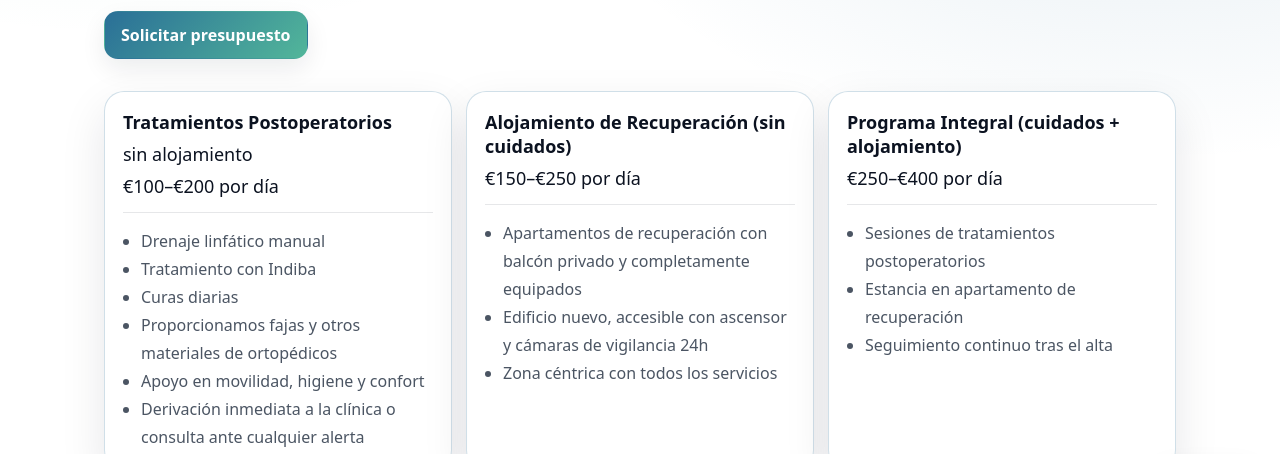
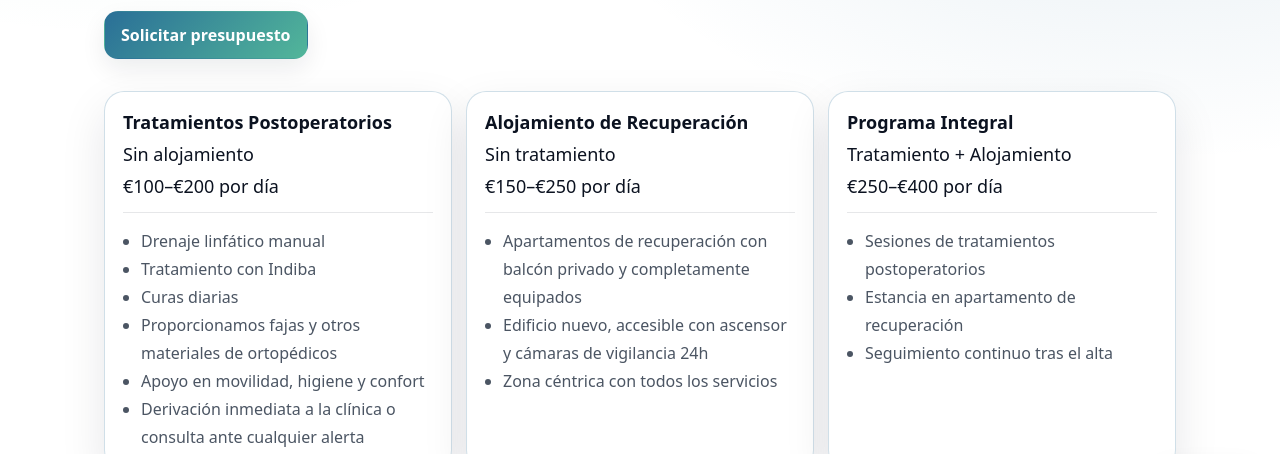
Before and after one commit to yaronstr/BRC, a plain HTML site: page pricing-es.html in a window 1280 px wide. Shown: the part 279-733 px from the top of the page. Drawn offline with Linux system fonts and the light colour scheme.

Commit message:
Update pricing-es.html

```diff
--- a/pricing-es.html
+++ b/pricing-es.html
@@ -2,7 +2,7 @@
 
   <div class="card glow">
     <div class="h3"><strong>Tratamientos Postoperatorios</strong></div>
-    <div class="h3">sin alojamiento</div>
+    <div class="h3">Sin alojamiento</div>
     <div class="h3">€100–€200 por día</div>
     <div class="hr"></div>
     <ul class="list">
@@ -18,7 +18,8 @@
 
 
   <div class="card glow">
-    <div class="h3"><strong>Alojamiento de Recuperación (sin cuidados)</strong></div>
+    <div class="h3"><strong>Alojamiento de Recuperación</strong></div>
+    <div class="h3">Sin tratamiento</div>
     <div class="h3">€150–€250 por día</div>
     <div class="hr"></div>
     <ul class="list">
@@ -30,7 +31,8 @@
 
 
   <div class="card glow">
-    <div class="h3"><strong>Programa Integral (cuidados + alojamiento)</strong></div>
+    <div class="h3"><strong>Programa Integral</strong></div>
+       <div class="h3">Tratamiento + Alojamiento </div>
     <div class="h3">€250–€400 por día</div>
     <div class="hr"></div>
     <ul class="list">
```
